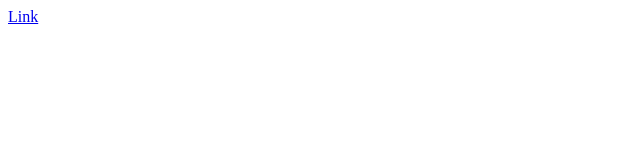
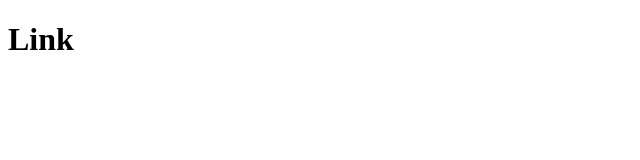
Before and after one commit to totallynotgay/totallynotgay.github.io, a plain HTML site: page index.html in a window 1280 px wide. Shown: the whole page, without its empty margins (0-640 px from the left). Drawn offline with Linux system fonts and the light colour scheme.

Commit message:
Update index.html

```diff
--- a/index.html
+++ b/index.html
@@ -30,6 +30,6 @@ location.href = words[whichword];
 </script>
 <body>
 
-<a href="javascript:openPage()">Link</a>
+<h1 href="javascript:openPage()" id="link">Link</h1>
 </body>
 </html>
```
